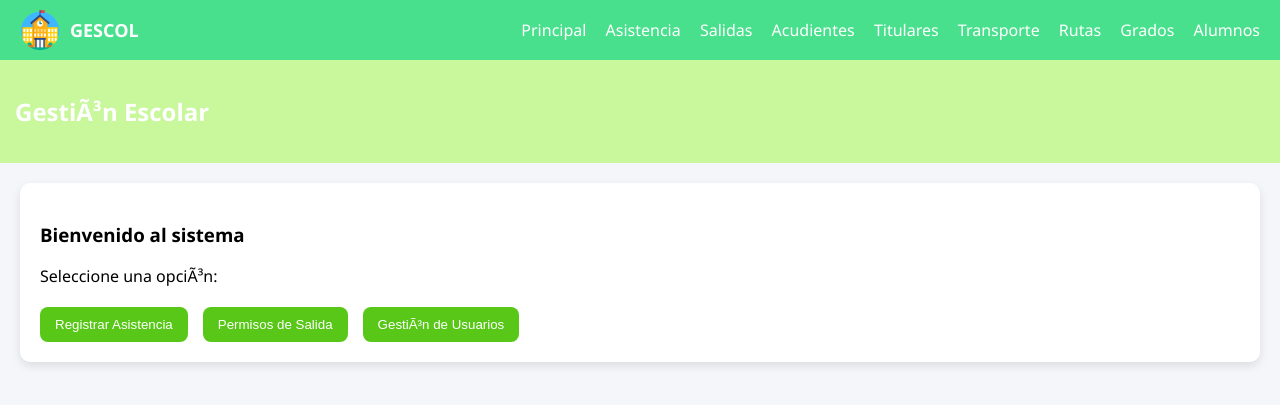
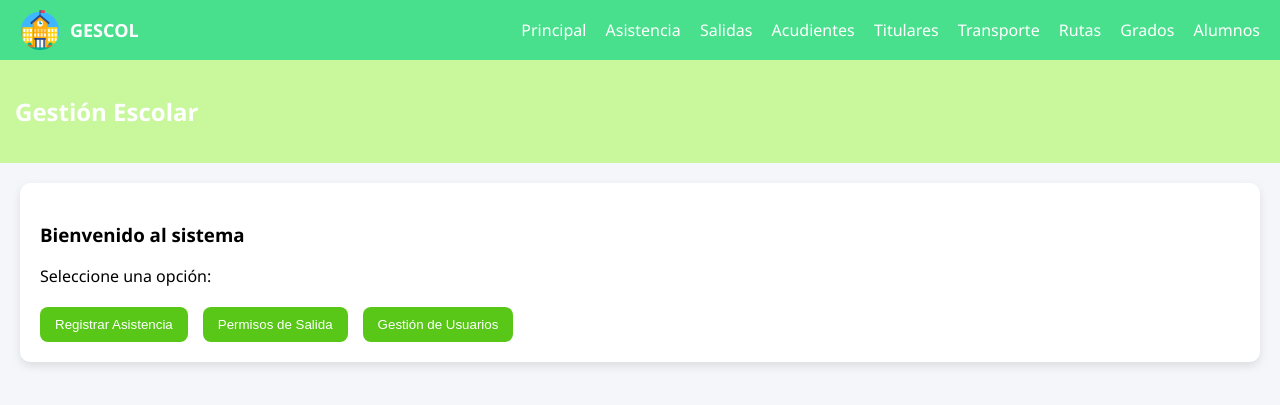
Before and after one commit to FalexGame/gescol, a Spring Boot app: page / in a window 1280 px wide. Shown: the top 405 px of the page. Run offline with Spring Boot 4, Linux system fonts and the light colour scheme.

Commit message:
arreglos generales

```diff
--- a/src/main/resources/application.properties
+++ b/src/main/resources/application.properties
@@ -1,7 +1,7 @@
 spring.application.name=asistecia
 spring.datasource.url=jdbc:mysql://localhost:3306/gescol
 spring.datasource.username=root
-spring.datasource.password=1234
+spring.datasource.password=1651
 spring.datasource.driver-class-name=com.mysql.cj.jdbc.Driver
 spring.jpa.hibernate.ddl-auto=update
 spring.jpa.show-sql=true
--- a/src/main/resources/static/acudientes.html
+++ b/src/main/resources/static/acudientes.html
@@ -33,7 +33,7 @@
 <input id="cedula" placeholder="Documento">
 <input id="nombre" placeholder="Nombre">
 <input id="apellido" placeholder="Apellido">
-<input id="telefono" placeholder="TelÃ©fono">
+<input id="telefono" placeholder="Teléfono">
 
 <button id="btnGuardarAcudiente" onclick="guardarAcudiente()">Guardar</button>
 <button id="btnCancelarAcudiente" onclick="cancelarEdicionAcudiente()" style="display:none">Cancelar</button>
--- a/src/main/resources/static/index.html
+++ b/src/main/resources/static/index.html
@@ -26,18 +26,18 @@
 </nav>
 
 <header>
-    <h2>GestiÃ³n Escolar</h2>
+    <h2>Gestión Escolar</h2>
 </header>
 
 <div class="container">
     <div class="card">
         <h3>Bienvenido al sistema</h3>
-        <p>Seleccione una opciÃ³n:</p>
+        <p>Seleccione una opción:</p>
 
         <div class="menu">
             <a href="asistencia.html"><button>Registrar Asistencia</button></a>
             <a href="salida.html"><button>Permisos de Salida</button></a>
-            <a href="gestion.html"><button>GestiÃ³n de Usuarios</button></a>
+            <a href="gestion.html"><button>Gestión de Usuarios</button></a>
         </div>
     </div>
 </div>
```
